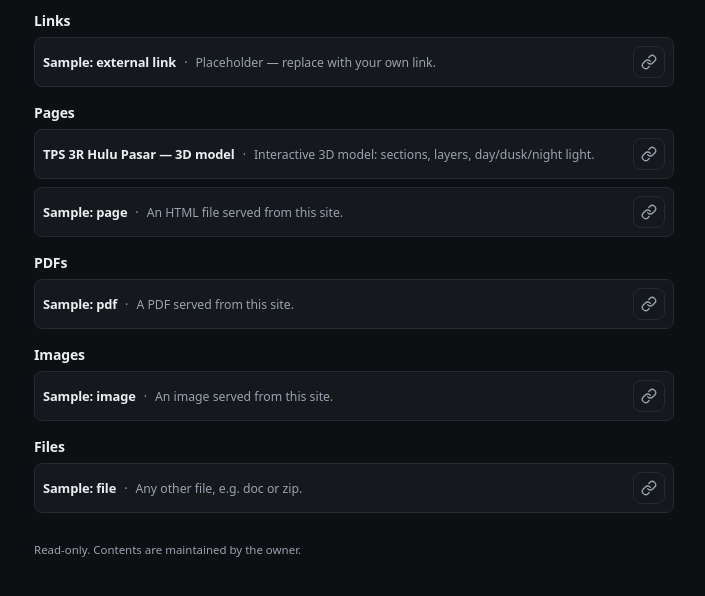
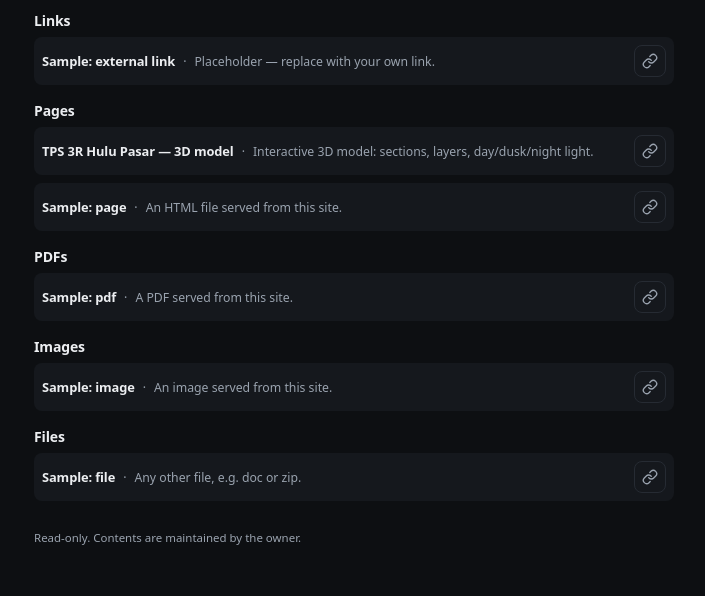
Before and after one commit to raeirie/list, a plain HTML site: page index.html in a window 1280 px wide. Shown: the part 54-650 px from the top of the page, without its empty margins (98-803 px from the left). Drawn offline with Linux system fonts and the light colour scheme.

Commit message:
Drop the card border
The 1px hairline around each card was doing little work now that the card is a
single 50px row, and it fought the flat look. Removed it along with the
border-color terms on :hover and .is-active and the border-color half of the
transition.

Hover now signals through the background alone (--surface to --surface-hover),
and the anchor highlight keeps its box-shadow ring, which never depended on the
border. The share button keeps its own 1px border: that one separates a control
from its card, which is a different job from outlining the card itself.

--hairline stays in the token block; .status and .card__share still use it.

Verified by serving the repo over http: the card computes to border 0px none
with an 8px radius on --surface, the share button still computes a 1px border,
and the .card:hover rule is present in the stylesheet. The hover background was
confirmed with the transition disabled, since the hidden test tab throttles it
and a mid-transition read stays at the resting colour.

Worth knowing: with the border gone the card surface (#15181d) sits only
slightly above the page background (#0d0f12), so row separation now rests on
tone plus the share button rather than an outline. Looks clean; if it reads too
flat on a dim screen, a faint border or a lighter --surface is a one-line fix.

```diff
--- a/styles.css
+++ b/styles.css
@@ -99,19 +99,16 @@ body {
   gap: var(--gap);
   padding: var(--card-padding);
   background: var(--surface);
-  border: 1px solid var(--hairline);
   border-radius: var(--radius);
   overflow-wrap: anywhere;
-  transition: background-color .16s ease, border-color .16s ease;
+  transition: background-color .16s ease;
 }
 
 .card:hover {
   background: var(--surface-hover);
-  border-color: var(--accent);
 }
 
 .card.is-active {
-  border-color: var(--accent);
   box-shadow: 0 0 0 3px color-mix(in srgb, var(--accent) 18%, transparent);
 }
 
```
